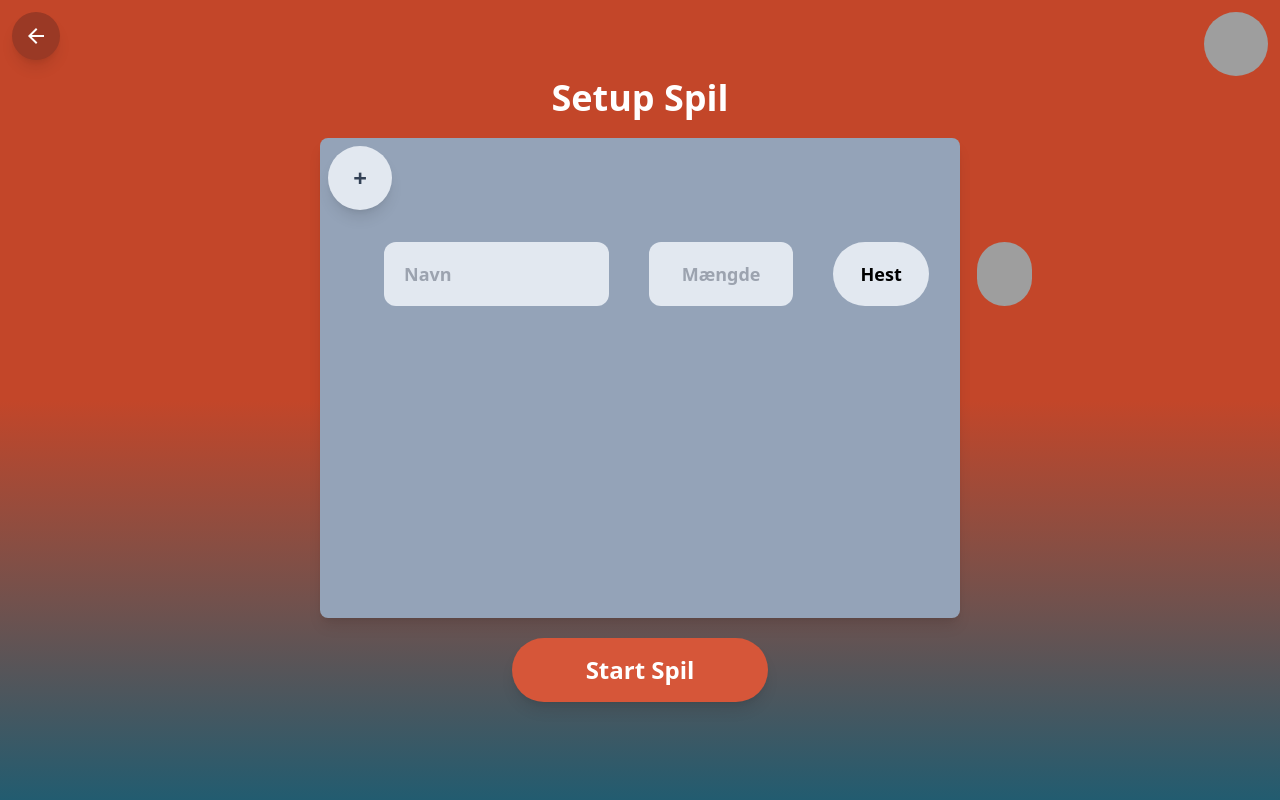
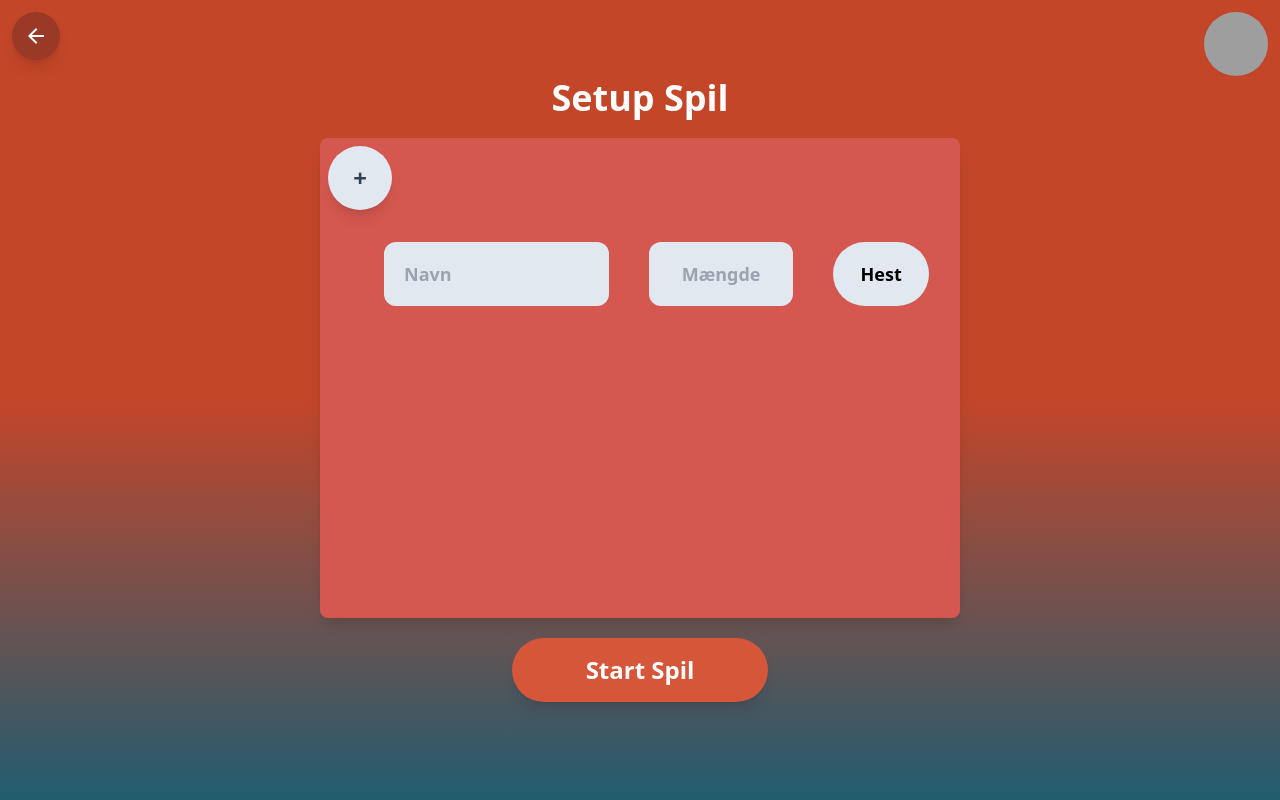
Before and after one commit to Bagg3/Bagge.github.io, a React (Vite) app: page /setup in a window 1280 px wide. Built offline with nearby package versions, Linux system fonts and the light colour scheme; grey boxes are pictures that could not be loaded; what tailwindcss-fluid-type would draw is missing.

Commit message:
Added a scroll function to it

```diff
--- a/src/pages/SetupGame.tsx
+++ b/src/pages/SetupGame.tsx
@@ -45,7 +45,7 @@ const SetupGame = () => {
         </button>
       </Link>
       <h1 className="mb-5 text-4xl font-bold text-white">Setup Spil</h1>
-      <div className="mb-5 flex h-[60%] w-[50%] flex-col gap-8 rounded-lg bg-slate-400 shadow-lg">
+      <div className="mb-5 flex h-[60%] w-[50%] flex-col gap-8 overflow-y-auto overflow-x-hidden rounded-lg bg-[#d4584f] shadow-lg">
         <button
           onClick={addPlayer}
           className="relative left-2 top-2 mb-2 h-16 w-16 rounded-full bg-slate-200 text-2xl font-bold text-slate-700 shadow-lg hover:bg-slate-300 active:bg-slate-200"
```
